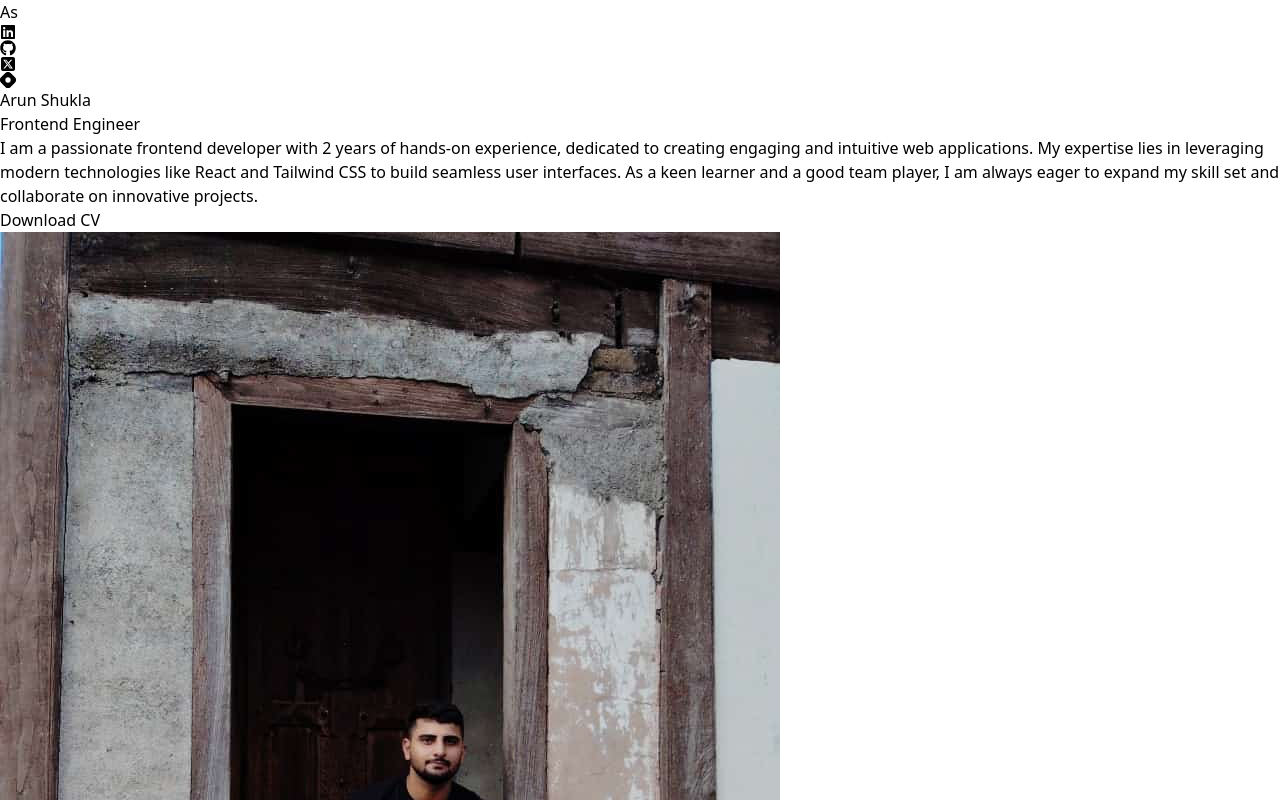
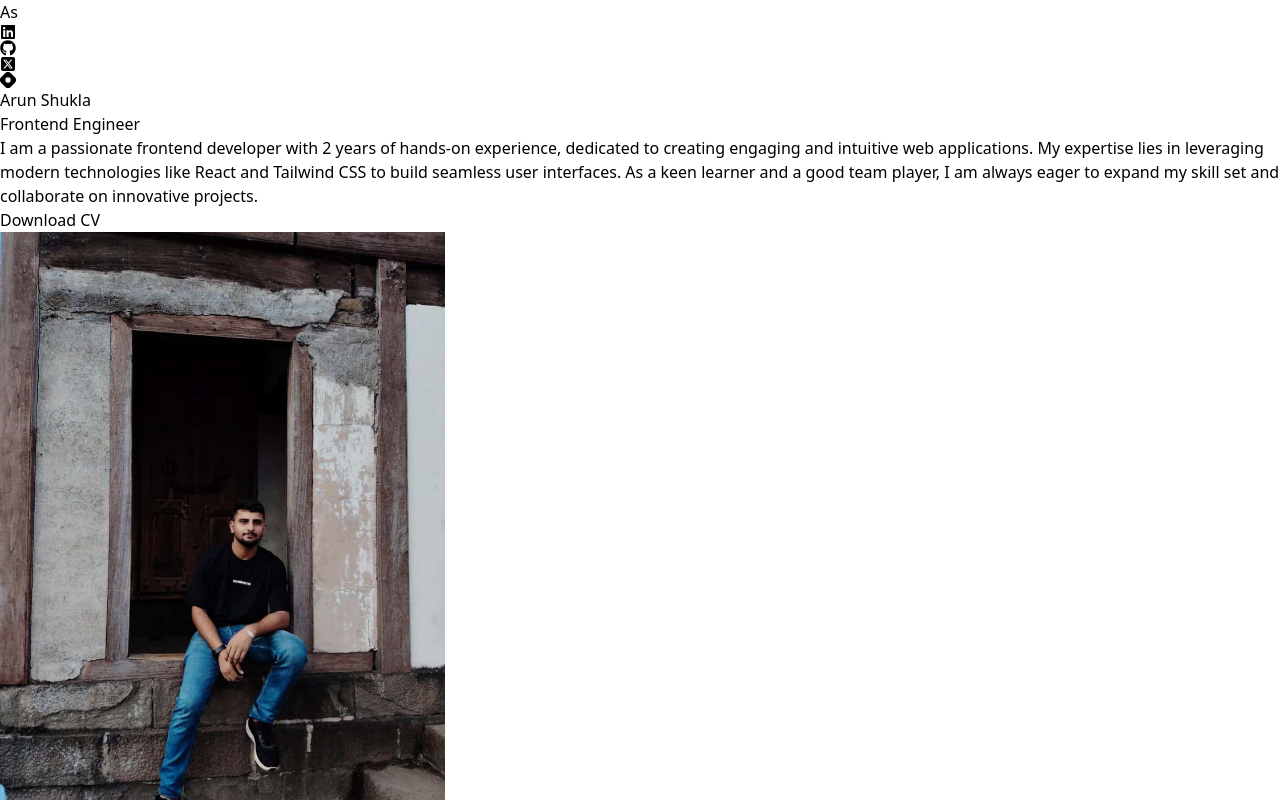
Before and after one commit to anshu1016/my-portfolio, a React (Vite) app: page / in a window 1280 px wide. Shown: the top 800 px of the page. Built offline with nearby package versions, Linux system fonts and the light colour scheme.

Commit message:
Update Hero.jsx

```diff
--- a/src/components/Hero.jsx
+++ b/src/components/Hero.jsx
@@ -16,10 +16,10 @@ const Hero = () => {
     },
     tap: { scale: 0.95 },
   };
-// href="https://drive.google.com/file/d/181eQNULRGPX2YEtX0OY5ST-uztxfOEOd/view?usp=sharing" // Replace with the actual path to your CV
+
   return (
     <div className="border-b border-neutral-900 pb-4 lg:mb-35">
-      <div className="flex flex-wrap">
+      <div className="flex flex-wrap items-center">
         <div className="w-full lg:w-1/2">
           <div className="flex flex-col items-center lg:items-start">
             <motion.h1
@@ -34,7 +34,7 @@ const Hero = () => {
               variants={container(0.5)}
               initial="hidden"
               animate="visible"
-              className="bg-gradient-to-r from-pink-300 via-slate-500 to-pink-500 bg-clip-text text-5xl tracking-tight text-transparent leading-none" // added `leading-none` to reduce the line height
+              className="bg-gradient-to-r from-pink-300 via-slate-500 to-pink-500 bg-clip-text text-5xl tracking-tight text-transparent leading-none"
               style={{ lineHeight: "1.3" }} // Ensures that the "g" doesn't get cut off
             >
               Frontend Engineer
@@ -48,8 +48,7 @@ const Hero = () => {
               {HERO_CONTENT}
             </motion.p>
             <motion.a
-
-              href = "https://drive.google.com/file/d/1rkrXp7iiUXPhtodKUwAdwCDdgDL3U6BF/view?usp=sharing"// Python Resume
+              href="https://drive.google.com/file/d/1rkrXp7iiUXPhtodKUwAdwCDdgDL3U6BF/view?usp=sharing"
               download="Arun_Shukla_CV.pdf"
               target="_blank"
               variants={buttonVariants}
@@ -61,13 +60,16 @@ const Hero = () => {
             </motion.a>
           </div>
         </div>
+
+        {/* Right side with image */}
         <div className="w-full lg:w-1/2 p-8">
           <div className="flex justify-center mt-10 lg:mt-0">
             <motion.img
               initial={{ x: 100, opacity: 0 }}
               animate={{ x: 0, opacity: 1 }}
               transition={{ duration: 1, delay: 1.1 }}
-              className="w-full max-w-lg  object-contain rounded-lg" // Changed from object-cover to object-contain for better image fitting
+              className="h-auto max-h-[600px] object-contain rounded-lg" // Image size adjusted to match content height
+              style={{ maxHeight: 'calc(100vh - 200px)' }} // Dynamic height adjustment
               src={profilePic}
               alt="profilePic"
             />
```
